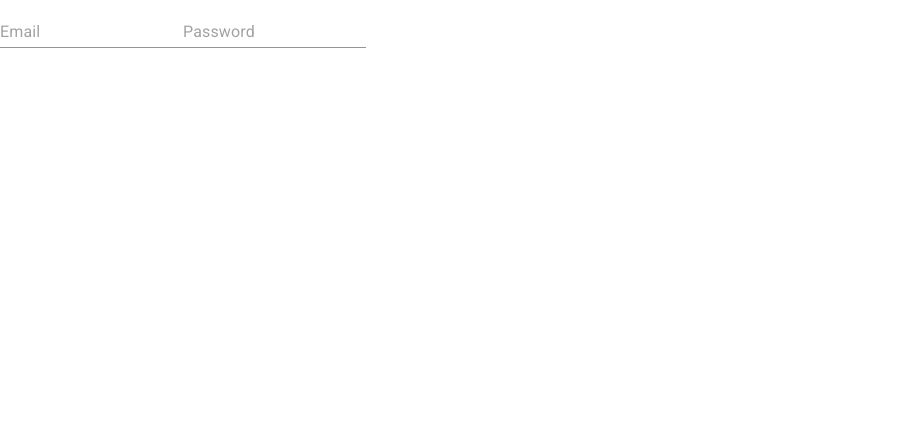
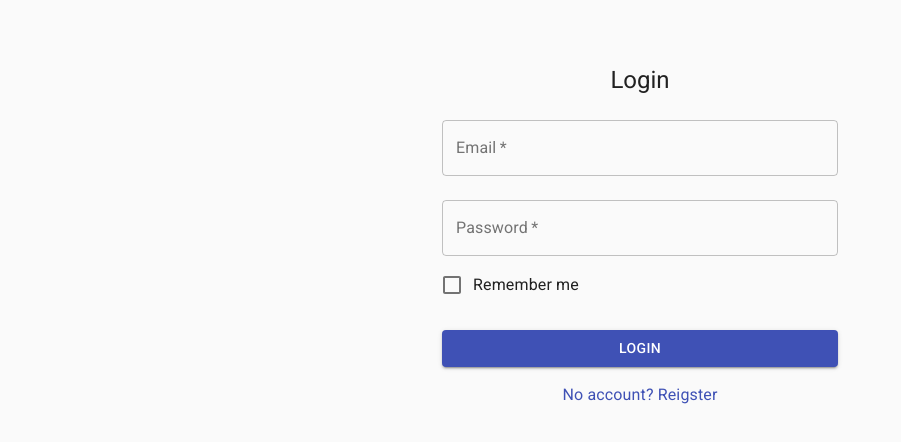
Before and after one commit to vlodel/aacve, a React (Create React App) app in the folder frontend/aacve/: page / in a window 1280 px wide. Shown: the top 442 px of the page, without its empty margins (0-901 px from the left). Built offline with nearby package versions, Linux system fonts and the light colour scheme; the HTML template or start-up script is replaced by a standard one.

Commit message:
basic login interface

```diff
--- a/frontend/aacve/package.json
+++ b/frontend/aacve/package.json
@@ -3,7 +3,8 @@
   "version": "0.1.0",
   "private": true,
   "dependencies": {
-    "@material-ui/core": "^4.9.9",
+    "@material-ui/core": "^4.9.10",
+    "@material-ui/icons": "^4.9.1",
     "@testing-library/jest-dom": "^4.2.4",
     "@testing-library/react": "^9.5.0",
     "@testing-library/user-event": "^7.2.1",
--- a/frontend/aacve/public/index.html
+++ b/frontend/aacve/public/index.html
@@ -12,6 +12,10 @@
     <link
       rel="stylesheet"
       href="https://fonts.googleapis.com/css?family=Roboto:300,400,500,700&display=swap"
+    />
+    <meta
+      name="viewport"
+      content="minimum-scale=1, initial-scale=1, width=device-width"
     />
     <link rel="apple-touch-icon" href="%PUBLIC_URL%/apple-touch-icon.png" />
     <!--
--- a/frontend/aacve/src/App.js
+++ b/frontend/aacve/src/App.js
@@ -1,14 +1,14 @@
 import React from 'react';
 import { BrowserRouter, Route, Switch } from 'react-router-dom';
 import Login from './Components/Auth/Login';
-import Home from './Components/Dashboard/Home';
+import Home from './Components/Home';
 
 function App() {
   return (
     <BrowserRouter>
       <Switch>
         <Route exact path="/" component={Login} />
-        <Route exact path="/dashboard/home" component={Home} />
+        <Route exact path="/home" component={Home} />
       </Switch>
     </BrowserRouter>
   );
--- a/frontend/aacve/src/Components/Auth/Login.js
+++ b/frontend/aacve/src/Components/Auth/Login.js
@@ -1,45 +1,94 @@
-import React, { Component } from 'react';
-import { AppBar, Button, TextField, Typography } from '@material-ui/core';
+import React, { useState } from 'react';
+import { makeStyles } from '@material-ui/core/styles';
+import {
+  CssBaseline,
+  Typography,
+  Container,
+  TextField,
+  Checkbox,
+  FormControlLabel,
+  Button,
+  Link,
+  Grid,
+} from '@material-ui/core';
 
-class Login extends Component {
-  constructor(props) {
-    super(props);
-    this.state = {
-      email: '',
-      password: '',
-    };
-  }
+const useStyles = makeStyles((theme) => ({
+  paper: {
+    marginTop: theme.spacing(8),
+    display: 'flex',
+    flexDirection: 'column',
+    alignItems: 'center',
+  },
+  form: {
+    width: '100%',
+    marginTop: theme.spacing(1),
+  },
+  submit: {
+    margin: theme.spacing(3, 0, 2),
+  },
+}));
 
-  render() {
-    return (
-      <div className="Login">
-        <TextField
-          variant="standard"
-          placeholder="Email"
-          margin="normal"
-          required
-          onChange={this.setEmail}
-          value={this.state.email}
-        />
-        <TextField
-          variant="standard"
-          placeholder="Password"
-          margin="normal"
-          required
-          type="password"
-          onChange={this.setEmail}
-          value={this.state.email}
-        />
+function Login() {
+  const classes = useStyles();
+
+  const [email, setEmail] = useState('');
+  const [password, setPassword] = useState('');
+
+  return (
+    <Container component="main" maxWidth="xs">
+      <CssBaseline />
+      <div className={classes.paper}>
+        <Typography component="h1" variant="h5">
+          Login
+        </Typography>
+        <form className={classes.form} noValidate>
+          <TextField
+            variant="outlined"
+            margin="normal"
+            required
+            fullWidth
+            id="email"
+            label="Email"
+            name="email"
+            autoComplete="email"
+            onChange={(event) => setEmail(event.target.value)}
+          />
+          <TextField
+            variant="outlined"
+            margin="normal"
+            required
+            fullWidth
+            name="password"
+            label="Password"
+            type="password"
+            id="password"
+            autoComplete="current-password"
+            onChange={(event) => setPassword(event.target.value)}
+          />
+          <FormControlLabel
+            control={<Checkbox value="remember" color="primary" />}
+            label="Remember me"
+          />
+          <Button
+            type="button"
+            fullWidth
+            variant="contained"
+            color="primary"
+            className={classes.submit}
+          >
+            Login
+          </Button>
+          <Grid container justify="center">
+            <Grid item>
+              <Link href="#" variant="body1">
+                No account? Reigster
+              </Link>
+            </Grid>
+          </Grid>
+        </form>
       </div>
-    );
-  }
+    </Container>
+  );
 }
 
-//Functional component
-// const Login = (props) => (
-//   <div>
-//     <p>Login rada</p>
-//   </div>
-// );
-
 export default Login;
```
Also changed, not shown: frontend/aacve/src/Components/Home.js (renamed from frontend/aacve/src/Components/Dashboard/Home.js), 1 other file (tests, documents, lock files or other folders).
